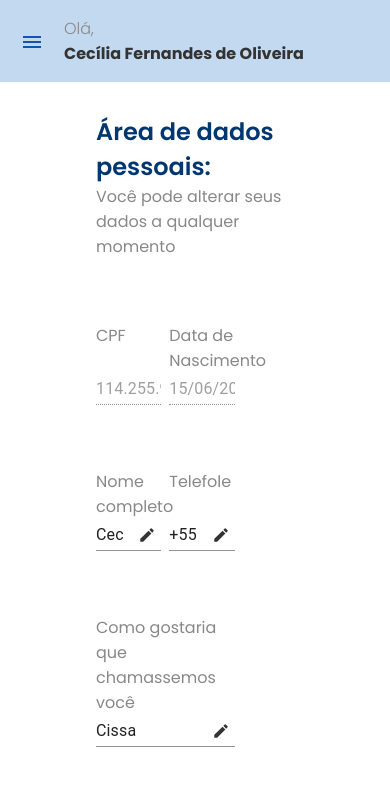
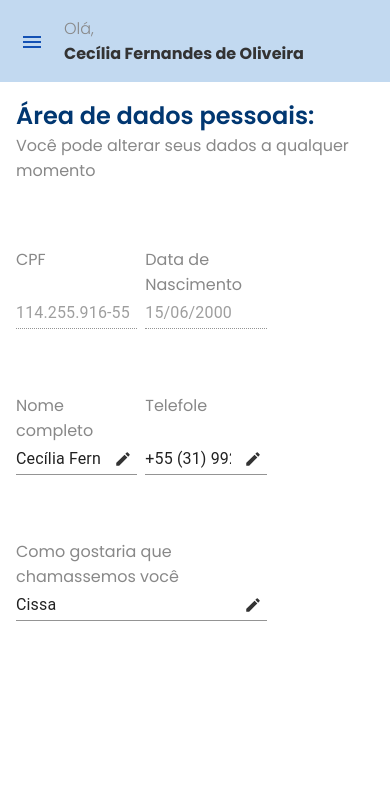
Before and after one commit to ceciliafr/vacina-certa-frontend, a Next.js app: page /meu-perfil in a window 390 px wide. Shown: the top 786 px of the page. Built offline with nearby package versions, Linux system fonts and the light colour scheme.

Commit message:
feat: update right content

```diff
--- a/src/app/meu-cartao/page.module.css
+++ /dev/null
@@ -1,12 +0,0 @@
-.content {
-  display: flex;
-  flex-direction: column;
-  justify-content: center;
-  padding: 2rem 6rem;
-}
-
-@media (max-width: 700px) {
-  .content {
-    padding: 1rem;
-  }
-}
--- a/src/app/meu-perfil/page.tsx
+++ b/src/app/meu-perfil/page.tsx
@@ -14,8 +14,6 @@ export default function MyProfile() {
     <Layout>
       <DesktopMenu />
       <RightContent>
-        <DesktopNavbar name={"Cecília Fernandes de Oliveira"} />
-        <div className={styles.content}>
         <Title
           title="Área de dados pessoais:"
           subtitle="Você pode alterar
@@ -29,12 +27,7 @@ export default function MyProfile() {
           gap="5rem"
           marginTop={4}
         >
-            <Box
-              display="flex"
-              flexDirection="column"
-              height="100%"
-              width="100%"
-            >
+          <Box display="flex" flexDirection="column" height="100%" width="100%">
             <div className={styles.user_info_container}>
               <Grid
                 container
@@ -43,10 +36,7 @@ export default function MyProfile() {
                 columns={8}
               >
                 <Grid item xs={4} sm={4} md={4}>
-                    <EditableLabel
-                      lableName="CPF"
-                      labelValue="114.255.916-55"
-                    />
+                  <EditableLabel lableName="CPF" labelValue="114.255.916-55" />
                 </Grid>
                 <Grid item xs={4} sm={4} md={4}>
                   <EditableLabel
@@ -79,7 +69,6 @@ export default function MyProfile() {
             </div>
           </Box>
         </Box>
-        </div>
       </RightContent>
     </Layout>
   );
--- a/src/app/todas-as-vacinas/page.module.css
+++ /dev/null
@@ -1,6 +0,0 @@
-.content {
-  display: flex;
-  flex-direction: column;
-  justify-content: center;
-  padding: 2rem 6rem;
-}
--- a/src/app/vacinas-pendentes/page.module.css
+++ /dev/null
@@ -1,6 +0,0 @@
-.content {
-  display: flex;
-  flex-direction: column;
-  justify-content: center;
-  padding: 2rem 6rem;
-}
--- a/src/components/Layout/RightContent/index.tsx
+++ b/src/components/Layout/RightContent/index.tsx
@@ -1,7 +1,13 @@
+import { DesktopNavbar } from "@/components/desktop/Navbar";
 import styles from "./styles.module.css";
 
 export const RightContent: React.FC<React.PropsWithChildren> = ({
   children,
 }) => {
-  return <div className={styles.right_content}>{children}</div>;
+  return (
+    <div className={styles.container}>
+      <DesktopNavbar name={"Cecília Fernandes de Oliveira"} />
+      <div className={styles.children_content}>{children}</div>
+    </div>
+  );
 };
--- a/src/components/Layout/RightContent/styles.module.css
+++ b/src/components/Layout/RightContent/styles.module.css
@@ -1,5 +1,18 @@
-.right_content {
+.container {
   width: 100%;
   height: 100vh;
   overflow-y: auto;
 }
+
+.children_content {
+  display: flex;
+  flex-direction: column;
+  justify-content: center;
+  padding: 2rem 6rem;
+}
+
+@media (max-width: 700px) {
+  .children_content {
+    padding: 1rem;
+  }
+}
```
Also changed, not shown: src/app/meu-cartao/page.tsx (+2 -7 lines), src/app/todas-as-vacinas/page.tsx (+2 -7 lines), src/app/vacinas-pendentes/page.tsx (+2 -9 lines). Lines whose indentation alone changed are shown as unchanged.
